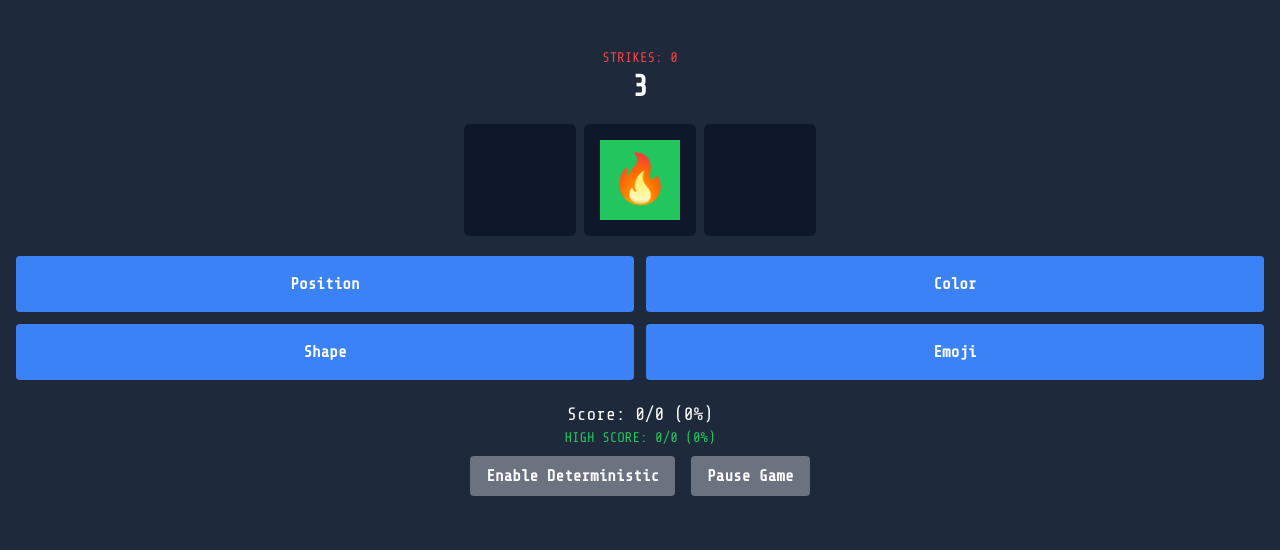
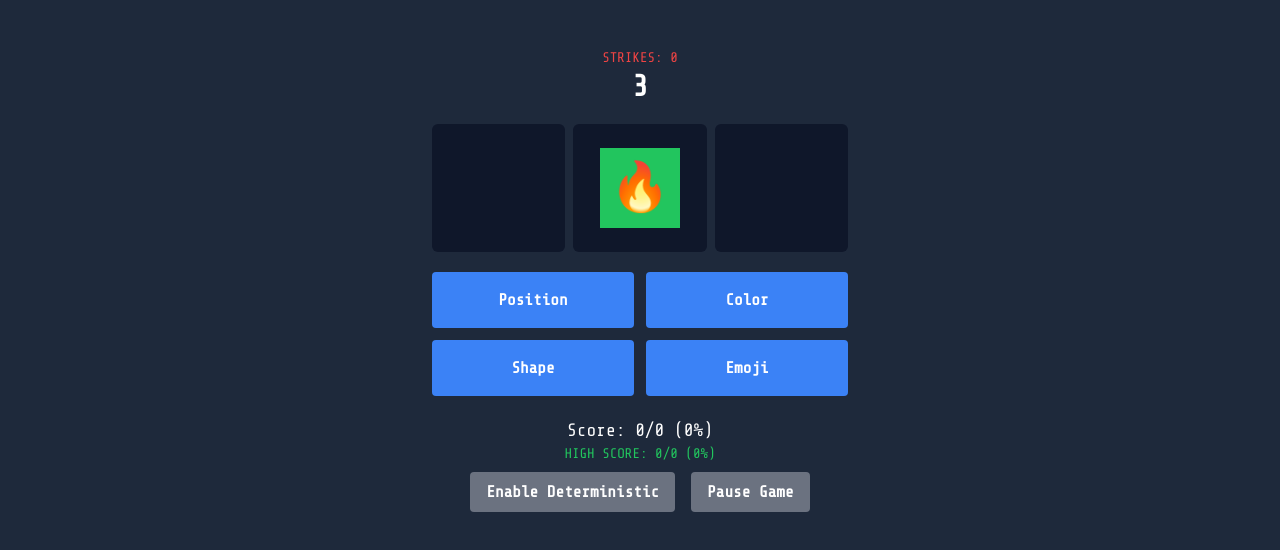
Before and after one commit to sethatwood/multi-n-back, a Vue app: page / in a window 1280 px wide. Both pictures are taken after a click on the button "Start Game". Shown: the top 550 px of the page. Built offline with nearby package versions, Linux system fonts and the light colour scheme.

Commit message:
feat: improves game layout

```diff
--- a/src/App.vue
+++ b/src/App.vue
@@ -34,7 +34,7 @@
       </div>
     </div>
   </div>
-  <div v-else class="container mx-auto px-4 py-12 text-center text-white bg-slate-800">
+  <div v-else class="max-w-md mx-auto px-4 py-12 text-center text-white bg-slate-800">
     <div class="mb-5">
       <p class="text-sm uppercase text-red-500">Strikes: {{ gameStore.incorrectResponses }}</p>
       <p class="text-3xl font-bold">{{ gameStore.timeLeft }}</p>
--- a/src/Stimulus.vue
+++ b/src/Stimulus.vue
@@ -2,7 +2,7 @@
   <div class="flex justify-center space-x-2">
     <!-- Cells -->
     <div v-for="cellPosition in ['left', 'center', 'right']" :key="cellPosition"
-         :class="[cellClass, 'w-28 h-28 bg-slate-900 rounded-md flex items-center justify-center relative']">
+         :class="[cellClass, 'flex-1 h-32 bg-slate-900 rounded-md flex items-center justify-center relative']">
       <template v-if="position === cellPosition">
         <div v-if="shape !== 'triangle'" :class="[colorClass, shapeClass]"></div>
         <div v-if="shape === 'triangle'" :class="['triangle', colorClass]"></div>
@@ -56,20 +56,17 @@ export default {
 </script>
 
 <style>
-/* Emoji styling */
 .emoji {
   font-size: 3rem;
   position: absolute;
   line-height: 1;
 }
-
-/* Triangle styling using CSS */
 .triangle {
   width: 0;
   height: 0;
   border-left: 2.5rem solid transparent;
   border-right: 2.5rem solid transparent;
-  border-bottom: 5rem solid currentColor; /* Uses the current text color */
+  border-bottom: 5rem solid currentColor;
   position: absolute;
   top: 50%;
   left: 50%;
```
